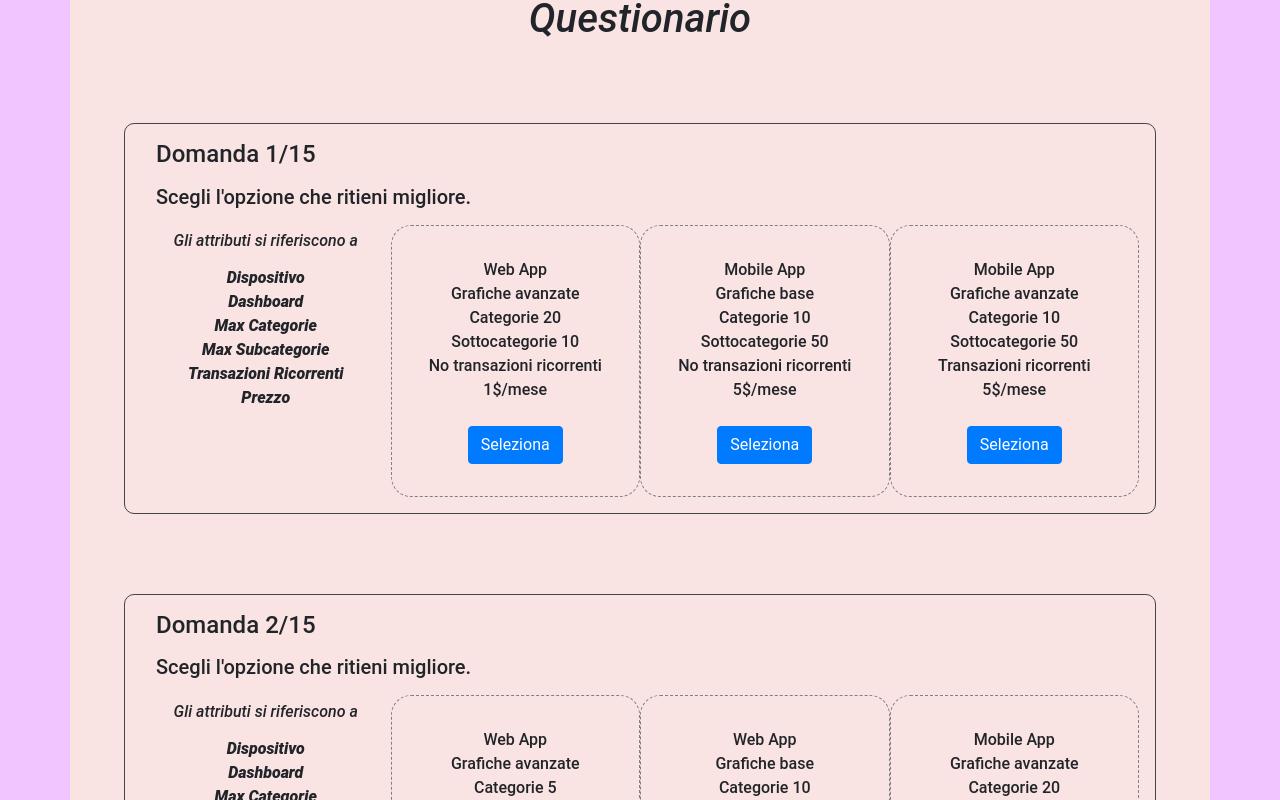
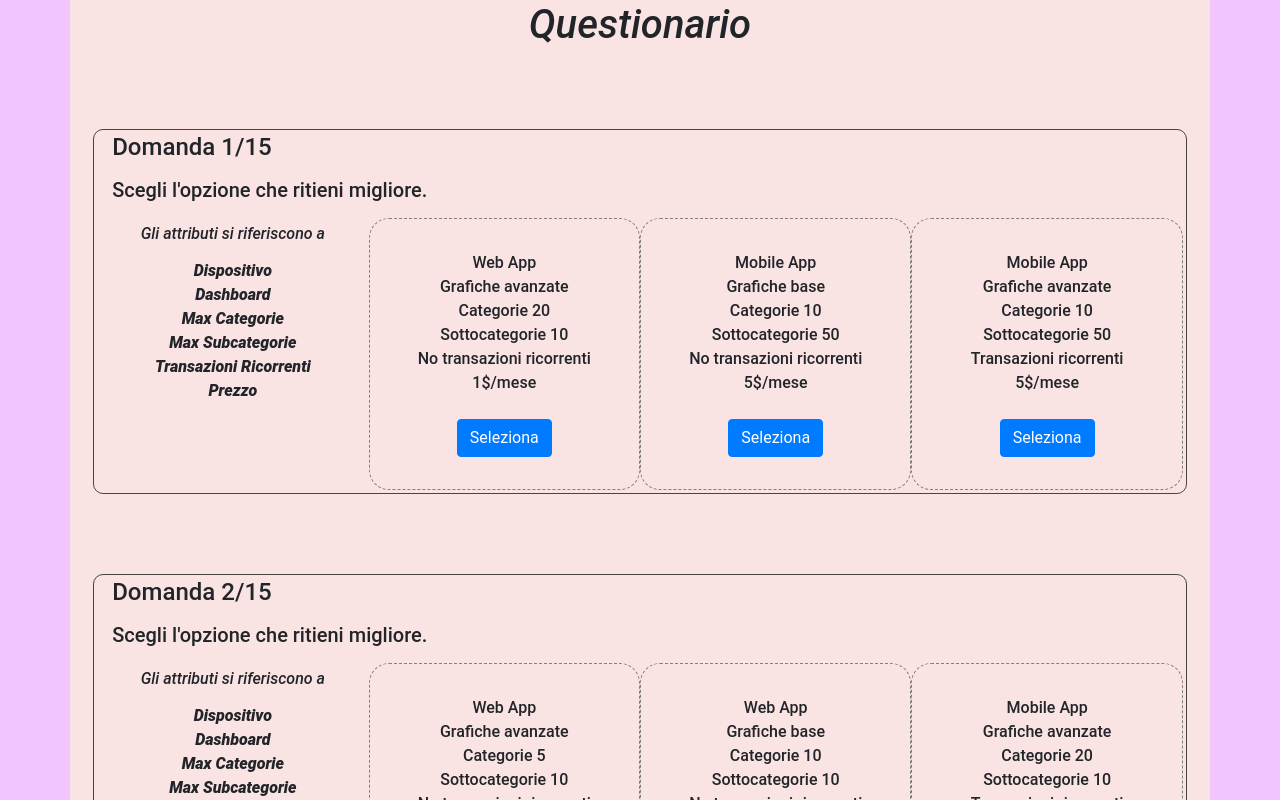
Before and after one commit to GabrieleGhisleni/Conjoint-Form-Template, a React (Create React App) app: page / in a window 1280 px wide. Shown: the part 3520-4320 px from the top of the page. Built offline with nearby package versions, Linux system fonts and the light colour scheme.

Commit message:
removed padding

```diff
--- a/src/css/style.css
+++ b/src/css/style.css
@@ -25,8 +25,8 @@
     font-family: "Roboto", sans-serif !important;
     font-style: italic; }
   .question-container .question-row {
-    margin: 5rem 1.5rem;
-    padding: 1rem;
+    margin: 5rem .5rem;
+    padding: 0.2rem;
     border: #464444 1px solid;
     border-radius: 10px;
     font-weight: 800; }
@@ -49,7 +49,7 @@ body {
   font-family: "Roboto", sans-serif !important; }
 
 .main-container {
-  padding: 0 3rem;
+  padding: 0 !important;
   overflow: hidden;
   border-radius: 10px;
   background-color: #fae3e3 !important; }
--- a/src/scss/style.scss
+++ b/src/scss/style.scss
@@ -35,8 +35,8 @@ $container-color: rgb(250, 227, 227)!important;
         font-style: italic;
     }
     .question-row{
-        margin:5rem 1.5rem;
-        padding:1rem;
+        margin:5rem .5rem;
+        padding:0.2rem;
         border: rgb(70, 68, 68) 1px solid;
         border-radius: 10px;
         font-weight: 800;
@@ -65,7 +65,7 @@ body{
 }
 
 .main-container{
-    padding: 0 3rem;
+    padding: 0!important;
     overflow: hidden;
     border-radius: 10px;
     background-color: $container-color;
```
